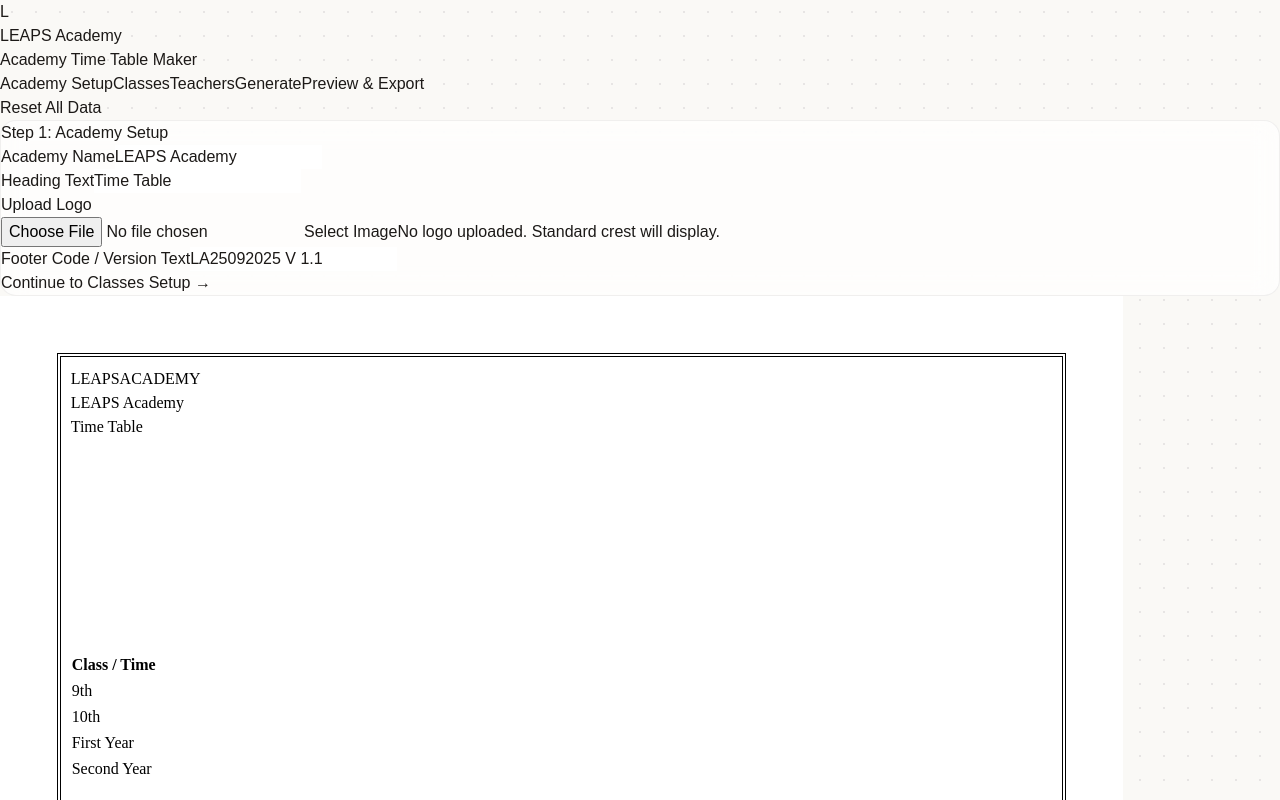
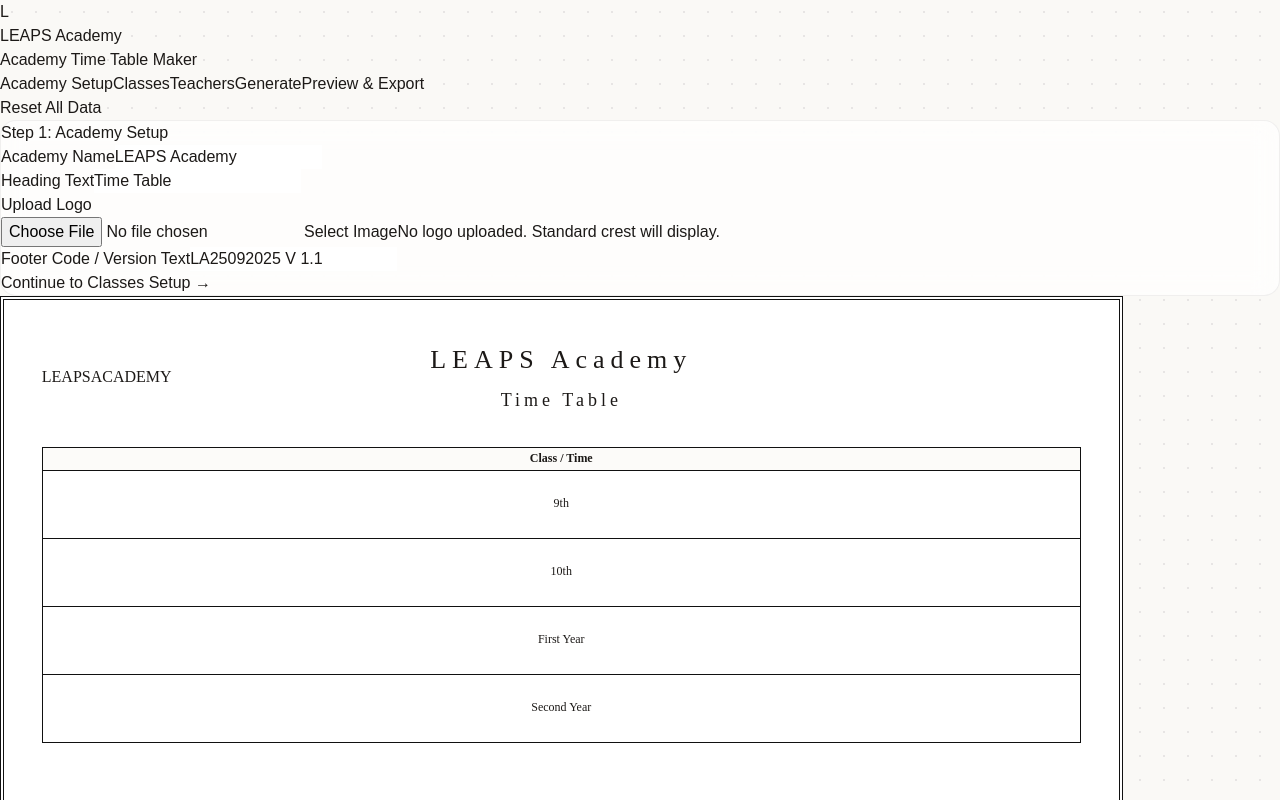
Before and after one commit to git-naqqash/leaps-timetable-maker, a Next.js app: page / in a window 1280 px wide. Shown: the top 800 px of the page. Built offline with nearby package versions, Linux system fonts and the light colour scheme.

Commit message:
Optimize A4 spacing, reduce padding, thinner borders, absolute footer positioning

```diff
--- a/src/app/globals.css
+++ b/src/app/globals.css
@@ -2,7 +2,7 @@
 @tailwind components;
 @tailwind utilities;
 
-@import url('https://fonts.googleapis.com/css2?family=Outfit:wght@300;400;500;600;700;800&family=Playfair+Display:ital,wght@0,400..900;1,400..900&family=Cinzel:wght@400;600;700;800&display=swap');
+@import url('https://fonts.googleapis.com/css2?family=Outfit:wght@300;400;500;600;700;800&family=Playfair+Display:ital,wght@0,400..900;1,400..900&display=swap');
 
 :root {
   --background: #faf9f6;
@@ -27,30 +27,100 @@ body {
   border-radius: 16px;
 }
 
-/* A4 Landscape Print View */
-.a4-landscape-page {
+/* --- EXACT A4 LANDSCAPE PRINT RULES --- */
+.page {
   width: 297mm;
   height: 210mm;
-  padding: 15mm;
+  padding: 8mm 10mm;
   box-sizing: border-box;
-  background-color: #ffffff !important;
-  color: #000000 !important;
+  background: white;
+  border: 4px double #111;
+  overflow: hidden;
   position: relative;
+}
+
+.header {
+  display: grid;
+  grid-template-columns: 120px 1fr 120px;
+  align-items: center;
+  margin-bottom: 6mm;
+  min-height: 25mm;
+}
+
+.logo {
+  max-width: 75px;
+  max-height: 45px;
+  object-fit: contain;
+}
+
+.heading-area h1 {
+  font-size: 26px;
+  letter-spacing: 6px;
+  margin: 0 0 8px 0;
+  text-align: center;
+}
+
+.heading-area h2 {
+  font-size: 18px;
+  letter-spacing: 4px;
+  margin: 0;
+  text-align: center;
+}
+
+.content-area {
+  height: calc(210mm - 8mm - 8mm - 30mm - 14mm);
   overflow: hidden;
 }
 
-.timetable-border {
-  border: 4px double #000000;
-  height: 100%;
-  padding: 10px;
-  display: flex;
-  flex-direction: column;
-  justify-content: space-between;
-  box-sizing: border-box;
-  background: #ffffff;
+.timetable-wrapper {
+  width: 100%;
+  overflow: hidden;
 }
 
-/* Print CSS */
+.timetable-table {
+  width: 100%;
+  max-width: 100%;
+  table-layout: fixed;
+  border-collapse: collapse;
+}
+
+.class-col {
+  width: 28mm;
+}
+
+.timetable-table th {
+  font-size: 12px;
+  padding: 4px 2px;
+  line-height: 1.1;
+  white-space: nowrap;
+  border: 1.5px solid #111;
+  background: #fcfbf9;
+}
+
+.timetable-table td {
+  font-size: 12px;
+  padding: 4px 2px;
+  line-height: 1.15;
+  text-align: center;
+  vertical-align: middle;
+  height: 18mm;
+  overflow: hidden;
+  word-break: break-word;
+  border: 1.5px solid #111;
+}
+
+.footer {
+  position: absolute;
+  left: 10mm;
+  right: 10mm;
+  bottom: 6mm;
+  display: flex;
+  justify-content: space-between;
+  font-size: 14px;
+  font-weight: bold;
+}
+
+/* Print CSS override */
 @media print {
   body {
     background: none !important;
@@ -66,20 +136,15 @@ body {
     display: none !important;
   }
 
-  .print-page-break {
-    page-break-before: always;
-  }
-
-  .a4-landscape-page {
+  .page {
     width: 297mm;
     height: 210mm;
     margin: 0 !important;
-    border: none !important;
+    border: 4px double #111 !important;
     box-shadow: none !important;
     page-break-inside: avoid;
   }
 
-  /* Make sure the page matches exact landscape size in browser print options */
   @page {
     size: A4 landscape;
     margin: 0;
--- a/src/app/page.js
+++ b/src/app/page.js
@@ -45,9 +45,8 @@ export default function Home() {
   ]);
 
   // Step 4 & 5: Timetable Data
-  // Format: { [classId]: { [slotKey]: { subject: "...", teacher: "...", isTest: false } } }
   const [timetable, setTimetable] = useState({});
-  const [timeSlots, setTimeSlots] = useState([]); // List of unique slot strings
+  const [timeSlots, setTimeSlots] = useState([]);
 
   const previewRef = useRef(null);
 
@@ -152,7 +151,6 @@ export default function Home() {
     return `${displayH}:${displayM} ${period}`;
   };
 
-  // Generate 30-min interval strings, e.g. "4:00 PM - 4:30 PM"
   const generateSlotsForClass = (classItem) => {
     const startM = parseTimeToMinutes(classItem.startTime);
     const endM = parseTimeToMinutes(classItem.endTime);
@@ -233,7 +231,7 @@ export default function Home() {
 
     classes.forEach((c) => {
       const activeSlots = classSlotsMap[c.id];
-      activeSlots.forEach((slot, index) => {
+      activeSlots.forEach((slot) => {
         const candidateTeachers = teachers.filter((t) => {
           const teachesThisClass = t.allowedClasses.includes(c.name);
           const availableInTime = isTeacherAvailableForSlot(t, slot);
@@ -391,7 +389,6 @@ export default function Home() {
     if (!previewRef.current) return;
     const element = previewRef.current;
 
-    // Lock dimensions during export so html2canvas renders exact A4
     const originalStyle = element.getAttribute("style");
     element.style.width = "297mm";
     element.style.height = "210mm";
@@ -479,7 +476,6 @@ export default function Home() {
             </div>
           </div>
 
-          {/* Navigation tabs */}
           <nav className="flex flex-wrap gap-2">
             {[
               { id: "academy", label: "Academy Setup" },
@@ -494,7 +490,7 @@ export default function Home() {
                 className={`px-4 py-2 rounded-lg text-sm font-semibold transition-all duration-300 ${
                   activeTab === tab.id
                     ? "bg-amber-500 text-stone-950 shadow-md transform -translate-y-0.5"
-                    : "text-stone-300 hover:bg-stone-800 hover:text-white"
+                    : "text-stone-300 hover:bg-stone-880 hover:text-white"
                 }`}
               >
                 {tab.label}
@@ -723,7 +719,7 @@ export default function Home() {
                         setClasses(updated);
                         saveData({ classes: updated });
                       }}
-                      className="text-red-500 hover:text-red-600 p-2 hover:bg-red-50 rounded transition-all text-sm font-semibold"
+                      className="text-red-500 hover:text-red-650 p-2 hover:bg-red-50 rounded transition-all text-sm font-semibold"
                       title="Delete Class"
                     >
                       Delete
@@ -1030,7 +1026,7 @@ export default function Home() {
                   A4 Landscape Live Editor & Exports
                 </h2>
                 <p className="text-stone-500 text-xs mt-0.5">
-                  Click on any text (headings, class names, subjects, or time headers) inside the A4 layout below to modify them instantly.
+                  Click on any text (headings, class names, timeslot column headers, subjects, or teacher names) inside the A4 layout below to modify them instantly.
                 </p>
               </div>
 
@@ -1073,36 +1069,35 @@ export default function Home() {
             </div>
 
             {/* PREVIEW CONTAINER - FULL REAL WYSIWYG A4 PAGE */}
-            <div className="flex justify-center overflow-x-auto py-6 bg-stone-250 border border-stone-300 rounded-xl shadow-inner">
+            <div className="flex justify-center overflow-x-auto py-6 bg-stone-200 border border-stone-300 rounded-xl shadow-inner">
               <div className="shadow-2xl border border-stone-300 bg-white p-1">
                 {/* Printable Canvas Ref */}
                 <div
                   ref={previewRef}
-                  className="a4-landscape-page"
+                  className="page"
                   style={{
                     fontFamily: "'Playfair Display', serif"
                   }}
                 >
-                  {/* Double Black Border Frame */}
-                  <div className="timetable-border">
-                    {/* Header: Logo & Titles */}
-                    <div className="flex items-center justify-between border-b-2 border-stone-950 pb-4 mb-4">
+                  {/* Compact Header: Logo & Titles */}
+                  <div className="header">
                     {/* Logo Top Left */}
-                      <div className="w-20 h-20 flex items-center justify-start">
+                    <div className="flex items-center justify-start">
                       {logo ? (
-                          <img src={logo} alt="Crest Logo" className="max-h-full max-w-full object-contain" />
+                        <img src={logo} alt="Crest Logo" className="logo" />
                       ) : (
-                          <div className="w-16 h-16 border-2 border-stone-950 rounded-full flex flex-col items-center justify-center text-center p-1 bg-white">
+                        <div className="w-14 h-14 border border-stone-950 rounded-full flex flex-col items-center justify-center text-center p-0.5 bg-white">
                           <div className="border border-stone-950 rounded-full w-full h-full flex flex-col items-center justify-center">
-                              <span className="text-3xs font-bold leading-none">LEAPS</span>
-                              <span className="text-4xs font-serif leading-none mt-0.5">ACADEMY</span>
+                            <span className="text-4xs font-bold leading-none">LEAPS</span>
+                            <span className="text-5xs font-serif leading-none mt-0.5">ACADEMY</span>
                           </div>
                         </div>
                       )}
                     </div>
 
-                      {/* Main Title Center */}
-                      <div className="text-center flex-grow">
+                    {/* Centered Main Title Heading Area */}
+                    <div className="heading-area">
+                      <h1>
                         <input
                           type="text"
                           value={academyName}
@@ -1110,8 +1105,10 @@ export default function Home() {
                             setAcademyName(e.target.value);
                             saveData({ academyName: e.target.value });
                           }}
-                          className="w-full bg-transparent text-center font-black uppercase tracking-widest text-stone-950 text-2xl border-none focus:outline-none focus:ring-1 focus:ring-amber-500 rounded font-serif py-0.5"
+                          className="bg-transparent text-center border-none focus:outline-none focus:ring-1 focus:ring-amber-500 font-serif font-black uppercase text-stone-950 w-full"
                         />
+                      </h1>
+                      <h2>
                         <input
                           type="text"
                           value={headingText}
@@ -1119,29 +1116,28 @@ export default function Home() {
                             setHeadingText(e.target.value);
                             saveData({ headingText: e.target.value });
                           }}
-                          className="w-full bg-transparent text-center font-bold tracking-widest text-stone-850 text-lg border-none focus:outline-none focus:ring-1 focus:ring-amber-500 rounded uppercase py-0.5 mt-1"
+                          className="bg-transparent text-center border-none focus:outline-none focus:ring-1 focus:ring-amber-500 font-serif font-bold uppercase text-stone-850 w-full"
                         />
+                      </h2>
                     </div>
 
-                      {/* Layout spacer for balanced centering */}
                     <div className="w-20"></div>
                   </div>
 
+                  {/* Horizontal line divider */}
+                  <div className="border-t border-stone-950 mb-3"></div>
+
                   {/* Central Timetable Data Grid */}
-                    <div className="flex-grow flex items-center justify-center w-full py-2">
-                      <table
-                        className="w-full border-collapse border-4 border-stone-950 bg-white"
-                        style={{ tableLayout: "fixed" }}
-                      >
+                  <div className="content-area">
+                    <div className="timetable-wrapper">
+                      <table className="timetable-table">
                         <thead>
-                          <tr className="bg-stone-50 border-b-4 border-stone-950 text-2xs">
-                            <th className="border-r-4 border-stone-950 p-2.5 text-center font-serif font-black text-xs uppercase w-32">
-                              Class / Time
-                            </th>
+                          <tr>
+                            <th className="class-col">Class / Time</th>
                             {timeSlots.map((slot, index) => (
                               <th
                                 key={index}
-                                className="border-r-4 border-stone-950 p-2 text-center font-bold text-xs uppercase font-serif w-32 relative group"
+                                className="relative group"
                               >
                                 <input
                                   type="text"
@@ -1151,7 +1147,7 @@ export default function Home() {
                                 />
                                 <button
                                   onClick={() => handleRemoveTimeSlot(index)}
-                                  className="absolute -top-1 -right-1 hidden group-hover:block bg-red-650 text-white w-4 h-4 rounded-full text-3xs font-extrabold no-print shadow"
+                                  className="absolute -top-1 -right-1 hidden group-hover:block bg-red-600 text-white w-4 h-4 rounded-full text-3xs font-extrabold no-print shadow"
                                   title="Remove Column"
                                 >
                                   ✕
@@ -1162,8 +1158,8 @@ export default function Home() {
                         </thead>
                         <tbody>
                           {classes.map((cls) => (
-                            <tr key={cls.id} className="border-b-4 border-stone-950 text-center text-2xs font-serif">
-                              <td className="border-r-4 border-stone-950 p-3 font-serif font-black text-sm text-stone-950 bg-stone-50 text-center uppercase relative group">
+                            <tr key={cls.id}>
+                              <td className="font-bold relative group bg-stone-50">
                                 <input
                                   type="text"
                                   value={cls.name}
@@ -1172,7 +1168,7 @@ export default function Home() {
                                 />
                                 <button
                                   onClick={() => handleRemoveClassRow(cls.id)}
-                                  className="absolute top-1 right-1 hidden group-hover:block text-red-600 font-bold text-xs no-print"
+                                  className="absolute top-1 right-1 hidden group-hover:block text-red-650 font-bold text-xs no-print"
                                   title="Remove Row"
                                 >
                                   ✕
@@ -1183,21 +1179,21 @@ export default function Home() {
                                 return (
                                   <td
                                     key={index}
-                                    className="border-r-4 border-stone-950 p-2 align-middle bg-white text-stone-950 relative group"
+                                    className="relative group bg-white text-stone-950"
                                   >
                                     {cell.isTest ? (
-                                      <div className="py-2.5">
-                                        <span className="font-extrabold text-sm underline tracking-wider uppercase block text-center select-none text-stone-950">
+                                      <div className="py-1">
+                                        <span className="font-extrabold text-xs underline uppercase block text-center select-none text-stone-950">
                                           TEST
                                         </span>
                                       </div>
                                     ) : (
-                                      <div className="space-y-1">
+                                      <div className="space-y-0.5">
                                         <input
                                           type="text"
                                           value={cell.subject}
                                           onChange={(e) => handleCellEdit(cls.id, slot, "subject", e.target.value)}
-                                          className="text-center font-black text-xs text-stone-950 border-none bg-transparent focus:outline-none focus:ring-1 focus:ring-amber-500 w-full p-0"
+                                          className="text-center font-black border-none bg-transparent focus:outline-none focus:ring-1 focus:ring-amber-500 w-full p-0"
                                           placeholder="Subject"
                                         />
                                         <input
@@ -1211,10 +1207,10 @@ export default function Home() {
                                     )}
 
                                     {/* Action Hover Badges */}
-                                    <div className="absolute top-1 right-1 opacity-0 group-hover:opacity-100 flex gap-1 transition-all bg-white/95 px-1 py-0.5 rounded shadow-sm border border-stone-200 no-print">
+                                    <div className="absolute top-1 right-1 opacity-0 group-hover:opacity-100 flex gap-0.5 transition-all bg-white/95 px-0.5 py-0.5 rounded shadow border border-stone-200 no-print">
                                       <button
                                         onClick={() => toggleTestCell(cls.id, slot)}
-                                        className={`px-1 rounded text-3xs font-bold ${
+                                        className={`px-0.5 rounded text-3xs font-bold ${
                                           cell.isTest
                                             ? "bg-stone-200 text-stone-850"
                                             : "bg-amber-500 text-stone-950"
@@ -1225,7 +1221,7 @@ export default function Home() {
                                       </button>
                                       <button
                                         onClick={() => handleClearCell(cls.id, slot)}
-                                        className="bg-red-500 hover:bg-red-650 text-white px-1 rounded text-3xs font-bold"
+                                        className="bg-red-500 hover:bg-red-650 text-white px-0.5 rounded text-3xs font-bold"
                                         title="Clear Cell"
                                       >
                                         C
@@ -1239,9 +1235,11 @@ export default function Home() {
                         </tbody>
                       </table>
                     </div>
+                  </div>
 
-                    {/* Footer Code */}
-                    <div className="flex justify-between items-center text-3xs font-bold text-stone-850 mt-4 border-t-2 border-stone-950 pt-2 font-serif">
+                  {/* Absolute Footer spacing */}
+                  <div className="footer">
+                    <div>
                       <input
                         type="text"
                         value={footerText}
@@ -1249,11 +1247,11 @@ export default function Home() {
                           setFooterText(e.target.value);
                           saveData({ footerText: e.target.value });
                         }}
-                        className="bg-transparent font-bold border-none focus:outline-none focus:ring-1 focus:ring-amber-500 text-stone-850"
+                        className="bg-transparent font-bold border-none focus:outline-none focus:ring-1 focus:ring-amber-500 text-stone-950 w-48"
                         placeholder="LA25092025 V 1.1"
                       />
-                      <span className="italic">LEAPS Academy Time Table Maker v1.1</span>
                     </div>
+                    <div className="italic text-stone-950">LEAPS Academy Time Table Maker v1.1</div>
                   </div>
                 </div>
               </div>
@@ -1265,51 +1263,44 @@ export default function Home() {
       {/* --- HIDDEN ABSOLUTE PRINT CONTAINER (ONLY VISIBLE ON PRINT EVENT) --- */}
       <div className="hidden print:block absolute top-0 left-0 bg-white">
         <div
-          className="a4-landscape-page"
+          className="page"
           style={{
             fontFamily: "'Playfair Display', serif"
           }}
         >
-          <div className="timetable-border">
-            <div className="flex items-center justify-between border-b-2 border-stone-950 pb-4 mb-4">
-              <div className="w-20 h-20 flex items-center justify-start">
+          <div className="header">
+            <div className="flex items-center justify-start">
               {logo ? (
-                  <img src={logo} alt="Crest Logo" className="max-h-full max-w-full object-contain" />
+                <img src={logo} alt="Crest Logo" className="logo" />
               ) : (
-                  <div className="w-16 h-16 border-2 border-stone-950 rounded-full flex flex-col items-center justify-center text-center p-1 bg-white">
+                <div className="w-14 h-14 border border-stone-950 rounded-full flex flex-col items-center justify-center text-center p-0.5 bg-white">
                   <div className="border border-stone-950 rounded-full w-full h-full flex flex-col items-center justify-center">
-                      <span className="text-3xs font-bold leading-none">LEAPS</span>
-                      <span className="text-4xs font-serif leading-none mt-0.5">ACADEMY</span>
+                    <span className="text-4xs font-bold leading-none">LEAPS</span>
+                    <span className="text-5xs font-serif leading-none mt-0.5">ACADEMY</span>
                   </div>
                 </div>
               )}
             </div>
 
-              <div className="text-center flex-grow">
-                <h1 className="text-2xl font-black uppercase tracking-widest text-stone-950 font-serif">
-                  {academyName}
-                </h1>
-                <h2 className="text-lg font-bold tracking-widest text-stone-850 mt-1 uppercase">
-                  {headingText}
-                </h2>
+            <div className="heading-area">
+              <h1>{academyName}</h1>
+              <h2>{headingText}</h2>
             </div>
             <div className="w-20"></div>
           </div>
 
-            <div className="flex-grow flex items-center justify-center w-full py-2">
-              <table
-                className="w-full border-collapse border-4 border-stone-950 bg-white"
-                style={{ tableLayout: "fixed" }}
-              >
+          <div className="border-t border-stone-950 mb-3"></div>
+
+          <div className="content-area">
+            <div className="timetable-wrapper">
+              <table className="timetable-table">
                 <thead>
-                  <tr className="bg-stone-100 text-stone-950 text-2xs border-b-3 border-stone-950">
-                    <th className="border-r-3 border-stone-950 p-2.5 text-center font-serif font-black text-xs uppercase w-32">
-                      Class / Time
-                    </th>
+                  <tr>
+                    <th className="class-col">Class / Time</th>
                     {timeSlots.map((slot, index) => (
                       <th
                         key={index}
-                        className="border-r-3 border-stone-950 p-2 text-center font-bold text-xs uppercase tracking-wider font-serif"
+                        className="font-bold font-serif"
                       >
                         {slot}
                       </th>
@@ -1318,8 +1309,8 @@ export default function Home() {
                 </thead>
                 <tbody>
                   {classes.map((cls) => (
-                    <tr key={cls.id} className="border-b-3 border-stone-950 text-center text-2xs font-serif">
-                      <td className="border-r-3 border-stone-950 p-3 font-serif font-black text-sm text-stone-950 bg-stone-50 text-center uppercase">
+                    <tr key={cls.id}>
+                      <td className="font-bold uppercase bg-stone-50">
                         {cls.name}
                       </td>
                       {timeSlots.map((slot, index) => {
@@ -1327,17 +1318,17 @@ export default function Home() {
                         return (
                           <td
                             key={index}
-                            className="border-r-3 border-stone-950 p-2.5 align-middle bg-white text-stone-950"
+                            className="bg-white text-stone-950"
                           >
                             {cell.isTest ? (
-                              <div className="py-2.5">
-                                <span className="font-extrabold text-sm underline tracking-wider uppercase block text-center">
+                              <div className="py-1">
+                                <span className="font-extrabold text-xs underline uppercase block text-center">
                                   TEST
                                 </span>
                               </div>
                             ) : (
                               <div className="space-y-0.5">
-                                <span className="font-black text-xs block text-stone-950 leading-tight">
+                                <span className="font-black block text-stone-950 leading-tight">
                                   {cell.subject}
                                 </span>
                                 {cell.teacher && (
@@ -1355,11 +1346,11 @@ export default function Home() {
                 </tbody>
               </table>
             </div>
+          </div>
 
-            <div className="flex justify-between items-center text-3xs font-bold text-stone-850 mt-4 border-t-2 border-stone-950 pt-2 font-serif">
+          <div className="footer">
             <span>{footerText}</span>
             <span className="italic">LEAPS Academy Time Table Maker v1.1</span>
-            </div>
           </div>
         </div>
       </div>
```
Lines whose indentation alone changed are shown as unchanged.
